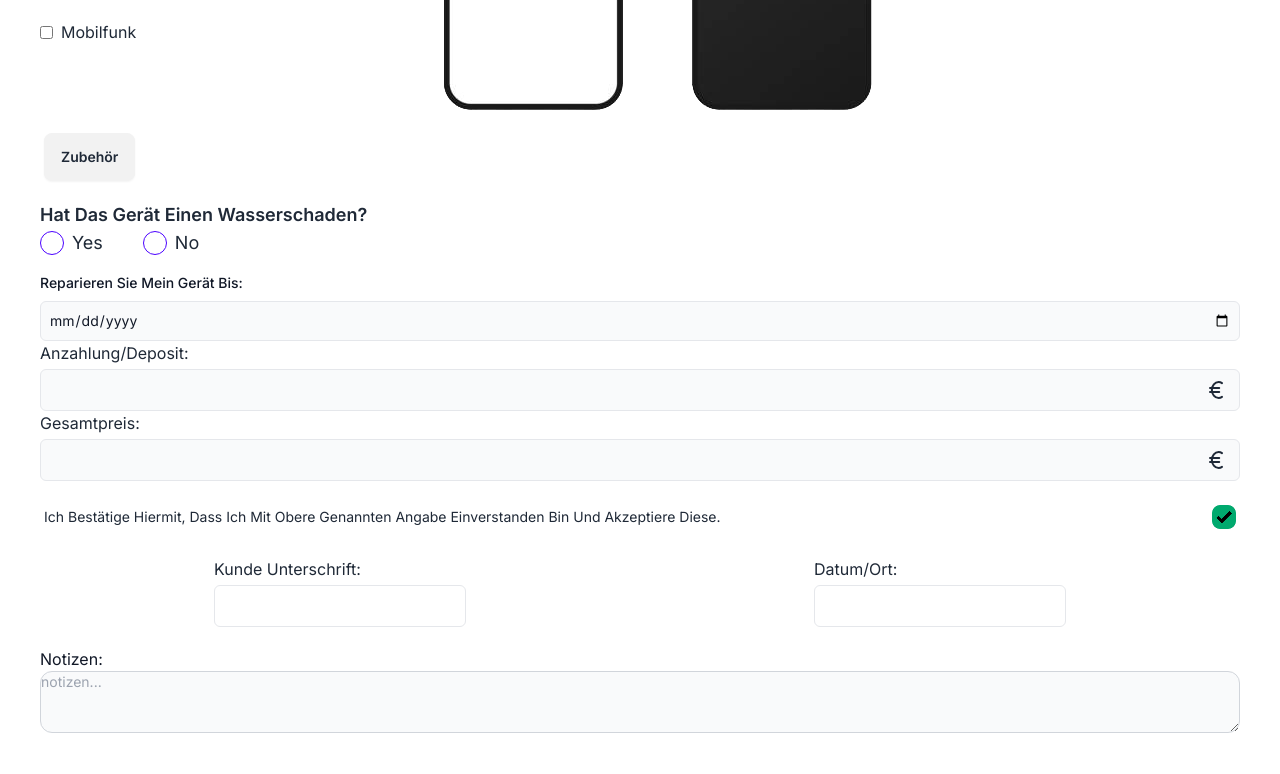
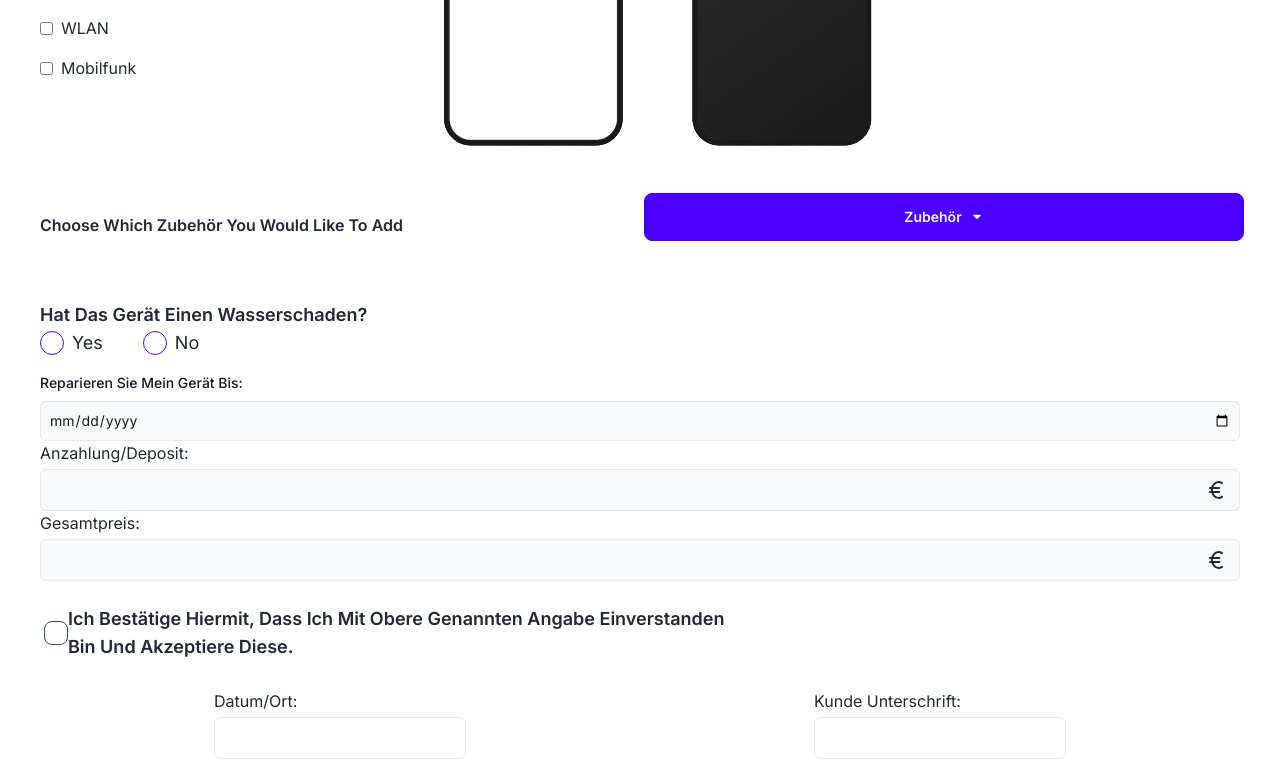
Before and after one commit to MuhEid/phoneytech-form, a Next.js app: page /form in a window 1280 px wide. Shown: the part 1600-2374 px from the top of the page. Built offline with nearby package versions, Linux system fonts and the light colour scheme.

Commit message:
style: add more styles to main form

```diff
--- a/src/components/DropdownMenu.tsx
+++ b/src/components/DropdownMenu.tsx
@@ -1,5 +1,5 @@
 import { useState } from "react";
-import { MdDelete } from "react-icons/md";
+import { TiDelete, TiArrowSortedDown } from "react-icons/ti";
 
 const accessoryItems: string[] = [
     "Hülle",
@@ -17,6 +17,11 @@ interface DropdownMenuProps {
 const DropdownMenu = ({ onSelectionChange }: DropdownMenuProps) => {
     const [selectedItems, setSelectedItems] = useState<string[]>([]);
 
+    const [accessoryPrice, setAccesoryPrice] = useState<number>(0);
+    const handleAccesoryPrice = (e: React.ChangeEvent<HTMLInputElement>): void => {
+        const values = e.target.value;
+    };
+
     const handleSelect = (item: string) => {
         if (!selectedItems.includes(item)) {
             const newSelectedItems = [...selectedItems, item];
@@ -32,10 +37,13 @@ const DropdownMenu = ({ onSelectionChange }: DropdownMenuProps) => {
     };
 
     return (
-        <div className="w-96">
-            <div className="dropdown">
-                <label tabIndex={0} className="btn m-1">
+        <div className="w-full flex items-center justify-between text-center my-10">
+            <h4 className="font-semibold">choose which Zubehör you would like to add</h4>
+            <div className="w-1/2">
+                <div className="dropdown w-full">
+                    <label tabIndex={0} className="btn btn-primary bg-main text-white m-1 w-full">
                         Zubehör
+                        <TiArrowSortedDown />
                     </label>
                     <ul
                         tabIndex={0}
@@ -53,21 +61,23 @@ const DropdownMenu = ({ onSelectionChange }: DropdownMenuProps) => {
                         <div key={index} className="flex items-center">
                             <div className="flex items-center justify-between text-gray-900 bg-white border border-gray-300 rounded-md px-5 py-1 my-1 w-full">
                                 <label>{item}</label>
+
                                 <input
                                     type="number"
                                     name={`${item}Price`}
-                                placeholder="Preis"
-                                className="border-none w-1/4"
+                                    placeholder="Preis here"
+                                    className="input border border-main focus:border-none w-1/4"
                                 />
                             </div>
                             <button
                                 className="text-red-500 hover:text-red-700 ml-2"
                                 onClick={() => handleRemove(item)}
                             >
-                            <MdDelete size={35} />
+                                <TiDelete size={25} />
                             </button>
                         </div>
                     ))}
+                </div>
             </div>
         </div>
     );
--- a/src/components/Form.tsx
+++ b/src/components/Form.tsx
@@ -37,7 +37,7 @@ export default function Form({ onSubmit, handleInput, formData }: formProps) {
         setSelectedAccessories(newSelectedItems);
     };
     return (
-        <form onSubmit={onSubmit} className="">
+        <form onSubmit={onSubmit} className="flex flex-col">
             <div className="flex items-center mb-5">
                 <Logo className="w-5/12 p-5" />
                 {/* <p className="w-1/4">auftragsnummer:</p> */}
@@ -101,7 +101,6 @@ export default function Form({ onSubmit, handleInput, formData }: formProps) {
                                 id="street"
                                 className="bg-gray-50 border border-gray-300 text-gray-900 text-sm rounded-lg focus:ring-blue-500 focus:border-blue-500 block w-full p-2.5 dark:bg-gray-700 dark:border-gray-600 dark:placeholder-gray-400 dark:text-white dark:focus:ring-blue-500 dark:focus:border-blue-500"
                                 placeholder="Salzstadelgasse"
-                                required
                                 value={formData.firstName}
                                 onChange={handleInput}
                             />
@@ -120,7 +119,6 @@ export default function Form({ onSubmit, handleInput, formData }: formProps) {
                                 id="house-number"
                                 className="bg-gray-50 border border-gray-300 text-gray-900 text-sm rounded-lg focus:ring-blue-500 focus:border-blue-500 block w-full p-2.5 dark:bg-gray-700 dark:border-gray-600 dark:placeholder-gray-400 dark:text-white dark:focus:ring-blue-500 dark:focus:border-blue-500"
                                 placeholder="1"
-                                required
                                 value={formData.lastName}
                                 onChange={handleInput}
                             />
@@ -140,7 +138,6 @@ export default function Form({ onSubmit, handleInput, formData }: formProps) {
                                 id="post-code"
                                 className="bg-gray-50 border border-gray-300 text-gray-900 text-sm rounded-lg focus:ring-blue-500 focus:border-blue-500 block w-full p-2.5 dark:bg-gray-700 dark:border-gray-600 dark:placeholder-gray-400 dark:text-white dark:focus:ring-blue-500 dark:focus:border-blue-500"
                                 placeholder="89073"
-                                required
                                 value={formData.firstName}
                                 onChange={handleInput}
                             />
@@ -159,7 +156,6 @@ export default function Form({ onSubmit, handleInput, formData }: formProps) {
                                 id="last-name"
                                 className="bg-gray-50 border border-gray-300 text-gray-900 text-sm rounded-lg focus:ring-blue-500 focus:border-blue-500 block w-full p-2.5 dark:bg-gray-700 dark:border-gray-600 dark:placeholder-gray-400 dark:text-white dark:focus:ring-blue-500 dark:focus:border-blue-500"
                                 placeholder="ulm"
-                                required
                                 value={formData.lastName}
                                 onChange={handleInput}
                             />
@@ -180,7 +176,6 @@ export default function Form({ onSubmit, handleInput, formData }: formProps) {
                                 id="first-name"
                                 className="bg-gray-50 border border-gray-300 text-gray-900 text-sm rounded-lg focus:ring-blue-500 focus:border-blue-500 block w-full p-2.5"
                                 placeholder="John"
-                                required
                                 value={formData.firstName}
                                 onChange={handleInput}
                             />
@@ -199,7 +194,6 @@ export default function Form({ onSubmit, handleInput, formData }: formProps) {
                                 id="phone"
                                 className="bg-gray-50 border border-gray-300 text-gray-900 text-sm rounded-lg focus:ring-blue-500 focus:border-blue-500 block w-full p-2.5 d"
                                 placeholder="+49 (1XX) XXXXXXXX"
-                                required
                                 value={formData.lastName}
                                 onChange={handleInput}
                             />
@@ -218,7 +212,6 @@ export default function Form({ onSubmit, handleInput, formData }: formProps) {
                             name="device"
                             className="bg-gray-50 border border-gray-300 text-gray-900 text-sm rounded-lg focus:ring-blue-500 focus:border-blue-500 block w-full p-2.5"
                             placeholder=""
-                            required
                             value={formData.device}
                             onChange={handleInput}
                         />
@@ -235,7 +228,6 @@ export default function Form({ onSubmit, handleInput, formData }: formProps) {
                             name="email"
                             className="bg-gray-50 border border-gray-300 text-gray-900 text-sm rounded-lg focus:ring-blue-500 focus:border-blue-500 block w-full p-2.5 dark:bg-gray-700 dark:border-gray-600 dark:placeholder-gray-400 dark:text-white dark:focus:ring-blue-500 dark:focus:border-blue-500"
                             placeholder="john.doe@gmail.com"
-                            required
                             value={formData.email}
                             onChange={handleInput}
                         />
@@ -256,7 +248,6 @@ export default function Form({ onSubmit, handleInput, formData }: formProps) {
                                 id="farbe"
                                 className="bg-gray-50 border border-gray-300 text-gray-900 text-sm rounded-lg focus:ring-blue-500 focus:border-blue-500 block w-full p-2.5 dark:bg-gray-700 dark:border-gray-600 dark:placeholder-gray-400 dark:text-white dark:focus:ring-blue-500 dark:focus:border-blue-500"
                                 placeholder=""
-                                required
                                 onChange={handleInput}
                             />
                         </div>
@@ -273,7 +264,6 @@ export default function Form({ onSubmit, handleInput, formData }: formProps) {
                                 id="sim-pin"
                                 className="bg-gray-50 border border-gray-300 text-gray-900 text-sm rounded-lg focus:ring-blue-500 focus:border-blue-500 block w-full p-2.5 dark:bg-gray-700 dark:border-gray-600 dark:placeholder-gray-400 dark:text-white dark:focus:ring-blue-500 dark:focus:border-blue-500"
                                 placeholder="123456"
-                                required
                                 onChange={handleInput}
                             />
                         </div>
@@ -290,7 +280,6 @@ export default function Form({ onSubmit, handleInput, formData }: formProps) {
                                 id="farbe"
                                 className="bg-gray-50 border border-gray-300 text-gray-900 text-sm rounded-lg focus:ring-blue-500 focus:border-blue-500 block w-full p-2.5 dark:bg-gray-700 dark:border-gray-600 dark:placeholder-gray-400 dark:text-white dark:focus:ring-blue-500 dark:focus:border-blue-500"
                                 placeholder=""
-                                required
                                 onChange={handleInput}
                             />
                         </div>
@@ -443,15 +432,19 @@ export default function Form({ onSubmit, handleInput, formData }: formProps) {
                                         width={250}
                                         height={250}
                                     />
-                                    <label className="font-semibold">
-                                        <input
-                                            type="checkbox"
-                                            name="agree"
-                                            className="checkbox checkbox-primary mr-4"
-                                        />
-                                        mir ist bewusst, dass ich bei wasserschäden keine garantie
-                                        oder gewährleistung nach der repatur erhalte
-                                    </label>
+                                    <div className="form-control">
+                                        <label className="cursor-pointer label">
+                                            <input
+                                                type="checkbox"
+                                                className="checkbox border border-primary mr-3"
+                                            />
+                                            <span className="text-lg font-semibold">
+                                                mir ist bewusst, dass ich bei wasserschäden keine
+                                                garantie oder gewährleistung nach der repatur
+                                                erhalte
+                                            </span>
+                                        </label>
+                                    </div>
                                 </div>
                             ) : (
                                 ""
@@ -502,35 +495,30 @@ export default function Form({ onSubmit, handleInput, formData }: formProps) {
                 </div>
 
                 <div className="mt-4">
-                    <div className="form-control">
+                    <div className="form-control w-7/12 ">
                         <label className="cursor-pointer label">
-                            <span className="label-text">
-                                {" "}
+                            <input type="checkbox" className="checkbox border border-primary" />
+                            <span className="text-lg font-semibold">
                                 Ich bestätige hiermit, dass ich mit obere genannten Angabe
                                 einverstanden bin und Akzeptiere diese.
                             </span>
-                            <input
-                                type="checkbox"
-                                defaultChecked
-                                className="checkbox checkbox-success"
-                            />
                         </label>
                     </div>
 
                     <div className="flex justify-around py-5">
                         <label className="block">
+                            Datum/Ort:
+                            <input
+                                type="text"
+                                name="datumOrtConfirm"
+                                className="mt-1 block w-full border rounded-md p-2"
+                            />
+                        </label>
+                        <label className="block">
                             Kunde Unterschrift:
                             <input
                                 type="text"
                                 name="kundeUnterschriftConfirm"
-                                className="mt-1 block w-full border rounded-md p-2"
-                            />
-                        </label>
-                        <label className="block">
-                            Datum/Ort:
-                            <input
-                                type="text"
-                                name="datumOrtConfirm"
                                 className="mt-1 block w-full border rounded-md p-2"
                             />
                         </label>
@@ -540,7 +528,7 @@ export default function Form({ onSubmit, handleInput, formData }: formProps) {
                         <textarea
                             id="notes"
                             rows={3}
-                            className="w-full text-sm text-gray-900 bg-gray-50 rounded-xl border border-gray-300 focus:ring-blue-500 focus:border-blue-500 dark:bg-gray-700 dark:border-gray-600 dark:placeholder-gray-400 dark:text-white dark:focus:ring-blue-500 dark:focus:border-blue-500"
+                            className="w-full text-sm p-3 text-gray-900 bg-gray-50 rounded-xl border border-gray-300 focus:ring-blue-500 focus:border-blue-500 dark:bg-gray-700 dark:border-gray-600 dark:placeholder-gray-400 dark:text-white dark:focus:ring-blue-500 dark:focus:border-blue-500"
                             placeholder="notizen..."
                         ></textarea>
                     </label>
@@ -549,17 +537,13 @@ export default function Form({ onSubmit, handleInput, formData }: formProps) {
             <div>
                 <TermsAndConditions />
                 <div className="mt-4">
-                    <div className="form-control">
+                    <div className="form-control w-7/12">
                         <label className="cursor-pointer label">
-                            <span className="label-text">
+                            <input type="checkbox" className="checkbox border border-primary" />
+                            <span className="label-text text-lg font-semibold">
                                 Ich bestätige hiermit, dass ich mit obere genannten Angabe
                                 einverstanden bin und Akzeptiere diese.
                             </span>
-                            <input
-                                type="checkbox"
-                                defaultChecked
-                                className="checkbox checkbox-success"
-                            />
                         </label>
                     </div>
 
@@ -586,7 +570,7 @@ export default function Form({ onSubmit, handleInput, formData }: formProps) {
 
             <button
                 type="submit"
-                className="text-white my-4 bg-primary hover:bg-blue-800 focus:ring-4 focus:outline-none focus:ring-blue-300 font-medium rounded-lg text-sm w-full sm:w-auto px-8 py-2.5 text-center"
+                className="text-white my-4 self-center bg-main hover:bg-blue-800 focus:ring-4 focus:outline-none focus:ring-blue-300 font-medium rounded-lg text-sm !w-1/2 sm:w-auto px-8 py-2.5 text-center"
             >
                 Submit
             </button>
```
Lines whose indentation alone changed are shown as unchanged.
